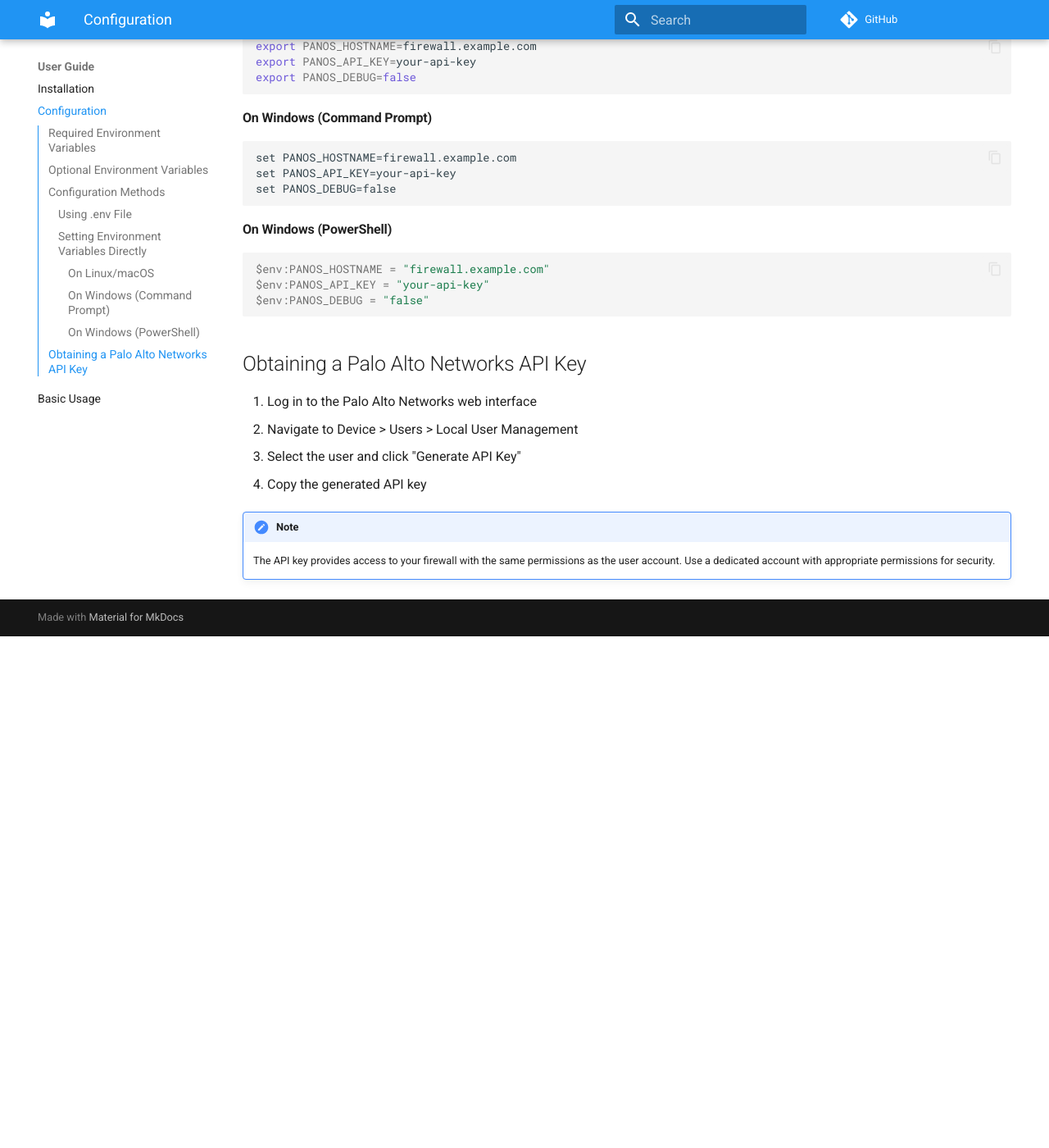
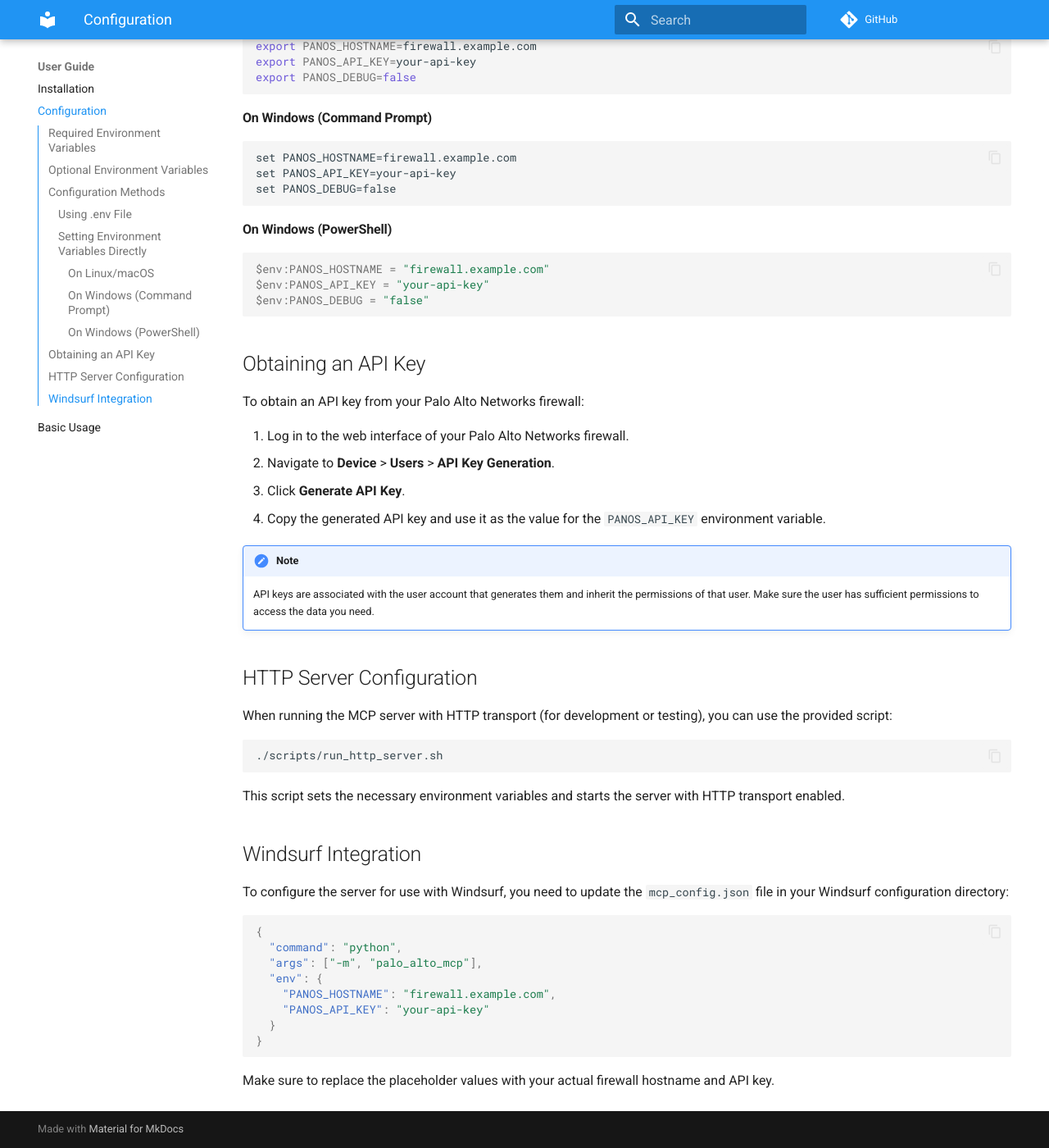
Before and after one commit to epartington/pan-os-mcp, an MkDocs documentation site: the page built from docs/guide/configuration.md, in a window 1280 px wide and 1400 px high, scrolled down 1139 px. Shown: the whole window at 82% size. Built offline with MkDocs 1.6.1 and Material for MkDocs 9.7.7, drawn with Linux system fonts in a browser that asks for light colours; comment, search, counter and statistics services are not loaded; before the commit the page ends 1915 px from its top, so only the background shows below that.

````diff
--- a/docs/guide/configuration.md
+++ b/docs/guide/configuration.md
@@ -56,12 +56,41 @@ $env:PANOS_API_KEY = "your-api-key"
 $env:PANOS_DEBUG = "false"
 ```
 
-## Obtaining a Palo Alto Networks API Key
+## Obtaining an API Key
 
-1. Log in to the Palo Alto Networks web interface
-2. Navigate to Device > Users > Local User Management
-3. Select the user and click "Generate API Key"
-4. Copy the generated API key
+To obtain an API key from your Palo Alto Networks firewall:
+
+1. Log in to the web interface of your Palo Alto Networks firewall.
+2. Navigate to **Device** > **Users** > **API Key Generation**.
+3. Click **Generate API Key**.
+4. Copy the generated API key and use it as the value for the `PANOS_API_KEY` environment variable.
 
 !!! note
-    The API key provides access to your firewall with the same permissions as the user account. Use a dedicated account with appropriate permissions for security.
+    API keys are associated with the user account that generates them and inherit the permissions of that user. Make sure the user has sufficient permissions to access the data you need.
+
+## HTTP Server Configuration
+
+When running the MCP server with HTTP transport (for development or testing), you can use the provided script:
+
+```bash
+./scripts/run_http_server.sh
+```
+
+This script sets the necessary environment variables and starts the server with HTTP transport enabled.
+
+## Windsurf Integration
+
+To configure the server for use with Windsurf, you need to update the `mcp_config.json` file in your Windsurf configuration directory:
+
+```json
+{
+  "command": "python",
+  "args": ["-m", "palo_alto_mcp"],
+  "env": {
+    "PANOS_HOSTNAME": "firewall.example.com",
+    "PANOS_API_KEY": "your-api-key"
+  }
+}
+```
+
+Make sure to replace the placeholder values with your actual firewall hostname and API key.
--- a/pyproject.toml
+++ b/pyproject.toml
@@ -27,6 +27,7 @@ flake8 = ">=6.1.0"
 isort = ">=5.12.0"
 mkdocs = "^1.6.1"
 mkdocs-material = "^9.6.11"
+yamllint = "^1.35.1"
 
 [tool.ruff]
 target-version = "py310"
````
Also changed, not shown: docs/guide/installation.md (+24 -0 lines), docs/modules/config.md (+38 -30 lines), docs/modules/pan_os_api.md (+56 -57 lines), docs/modules/server.md (+16 -8 lines), mkdocs.yml (+7 -6 lines), 6 other files.
